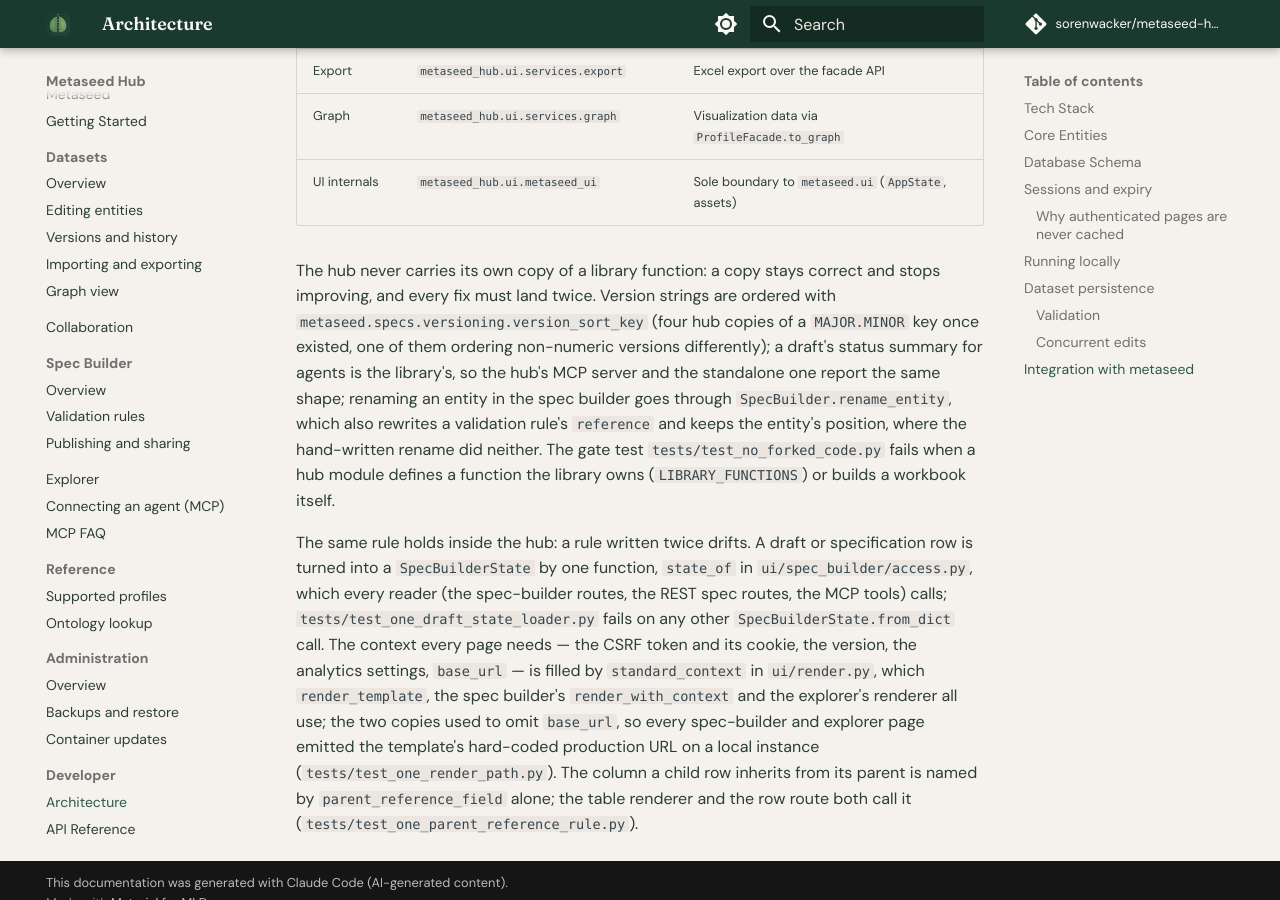
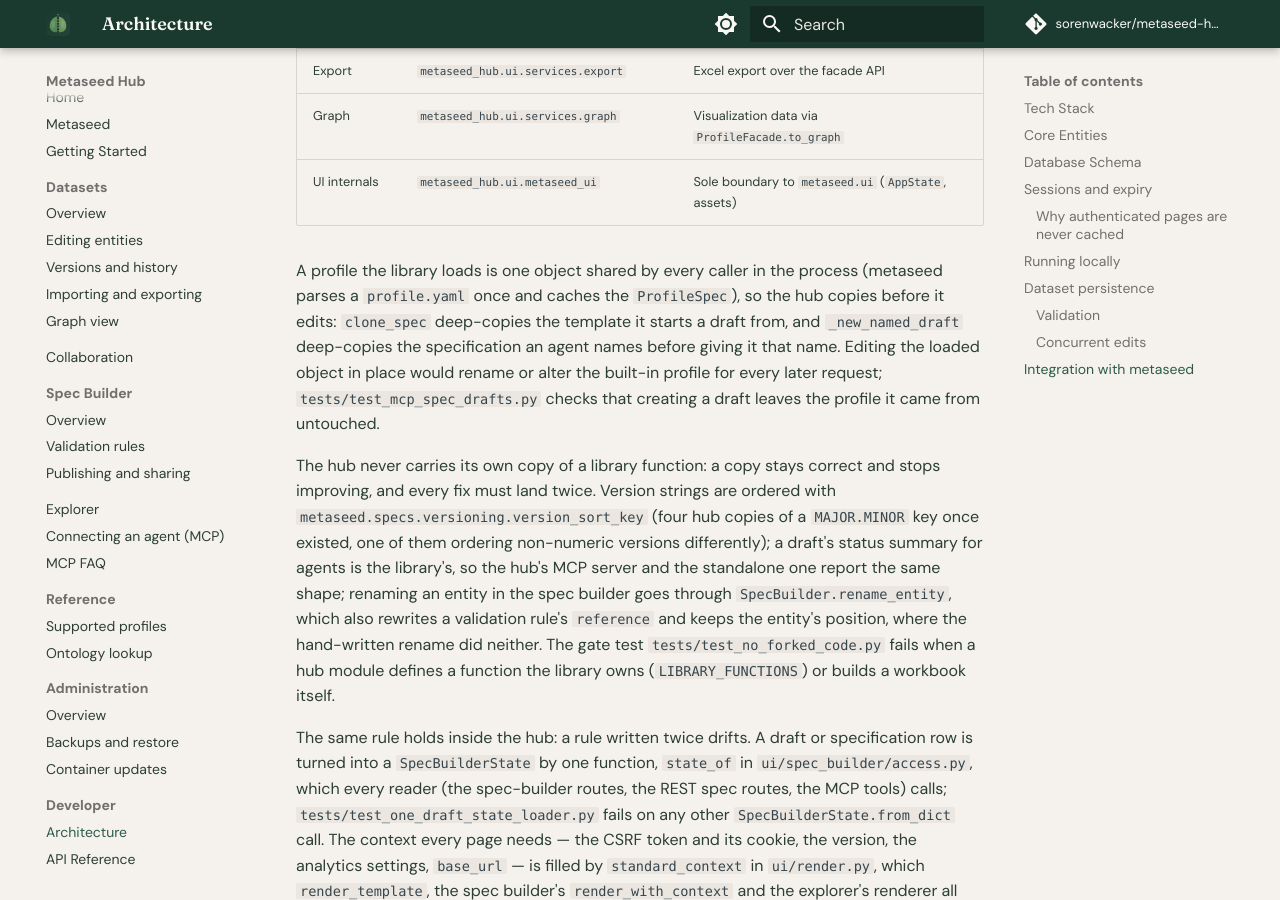
Before and after one commit to sorenwacker/metaseed-hub, an MkDocs documentation site: the page built from docs/developer/architecture.md, in a window 1280 px wide and 900 px high, scrolled down 9203 px. Built offline with MkDocs 1.6.1 and Material for MkDocs 9.7.7, drawn with Linux system fonts in a browser that asks for light colours; comment, search, counter and statistics services are not loaded.

Commit message:
Document that a loaded profile is shared and copied before it is edited

```diff
--- a/docs/developer/architecture.md
+++ b/docs/developer/architecture.md
@@ -126,6 +126,8 @@
 | Graph | `metaseed_hub.ui.services.graph` | Visualization data via `ProfileFacade.to_graph` |
 | UI internals | `metaseed_hub.ui.metaseed_ui` | Sole boundary to `metaseed.ui` (`AppState`, assets) |
 
+A profile the library loads is one object shared by every caller in the process (metaseed parses a `profile.yaml` once and caches the `ProfileSpec`), so the hub copies before it edits: `clone_spec` deep-copies the template it starts a draft from, and `_new_named_draft` deep-copies the specification an agent names before giving it that name. Editing the loaded object in place would rename or alter the built-in profile for every later request; `tests/test_mcp_spec_drafts.py` checks that creating a draft leaves the profile it came from untouched.
+
 The hub never carries its own copy of a library function: a copy stays correct and stops improving, and every fix must land twice. Version strings are ordered with `metaseed.specs.versioning.version_sort_key` (four hub copies of a `MAJOR.MINOR` key once existed, one of them ordering non-numeric versions differently); a draft's status summary for agents is the library's, so the hub's MCP server and the standalone one report the same shape; renaming an entity in the spec builder goes through `SpecBuilder.rename_entity`, which also rewrites a validation rule's `reference` and keeps the entity's position, where the hand-written rename did neither. The gate test `tests/test_no_forked_code.py` fails when a hub module defines a function the library owns (`LIBRARY_FUNCTIONS`) or builds a workbook itself.
 
 The same rule holds inside the hub: a rule written twice drifts. A draft or specification row is turned into a `SpecBuilderState` by one function, `state_of` in `ui/spec_builder/access.py`, which every reader (the spec-builder routes, the REST spec routes, the MCP tools) calls; `tests/test_one_draft_state_loader.py` fails on any other `SpecBuilderState.from_dict` call. The context every page needs — the CSRF token and its cookie, the version, the analytics settings, `base_url` — is filled by `standard_context` in `ui/render.py`, which `render_template`, the spec builder's `render_with_context` and the explorer's renderer all use; the two copies used to omit `base_url`, so every spec-builder and explorer page emitted the template's hard-coded production URL on a local instance (`tests/test_one_render_path.py`). The column a child row inherits from its parent is named by `parent_reference_field` alone; the table renderer and the row route both call it (`tests/test_one_parent_reference_rule.py`).
```
